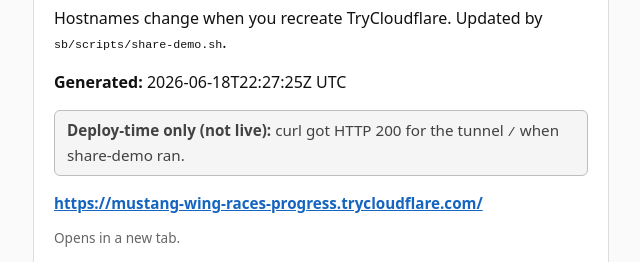
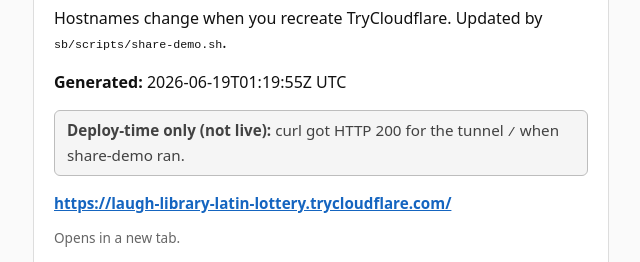
Before and after one commit to psycho789/sb-tunnel, a plain HTML site: page index.html in a window 1280 px wide. Shown: the part 138-400 px from the top of the page, without its empty margins (319-959 px from the left). Drawn offline with Linux system fonts and the light colour scheme; no server answers.

Commit message:
share-demo tunnel 2026-06-19T01:19:55Z

```diff
--- a/index.html
+++ b/index.html
@@ -25,10 +25,10 @@
   <div class="card">
     <h1>SizeNova tunnel</h1>
     <p>Hostnames change when you recreate TryCloudflare. Updated by <code>sb/scripts/share-demo.sh</code>.</p>
-    <p><strong>Generated:</strong> 2026-06-18T22:27:25Z UTC</p>
+    <p><strong>Generated:</strong> 2026-06-19T01:19:55Z UTC</p>
     <p class="badge meta"><strong>Deploy-time only (not live):</strong> curl got HTTP 200 for the tunnel <code>/</code> when share-demo ran.</p>
     <p class="tunnel-url">
-      <a href="https://mustang-wing-races-progress.trycloudflare.com/" target="_blank" rel="noopener noreferrer">https://mustang-wing-races-progress.trycloudflare.com/</a>
+      <a href="https://laugh-library-latin-lottery.trycloudflare.com/" target="_blank" rel="noopener noreferrer">https://laugh-library-latin-lottery.trycloudflare.com/</a>
     </p>
     <p class="muted" style="font-size:0.85rem;color:#666;">Opens in a new tab.</p>
     <div class="live">
@@ -44,7 +44,7 @@
   </footer>
   <script>
 (function () {
-  const WEB = "https://mustang-wing-races-progress.trycloudflare.com";
+  const WEB = "https://laugh-library-latin-lottery.trycloudflare.com";
 
   function setWeb(text, ok) {
     const el = document.getElementById("live-web");
```
